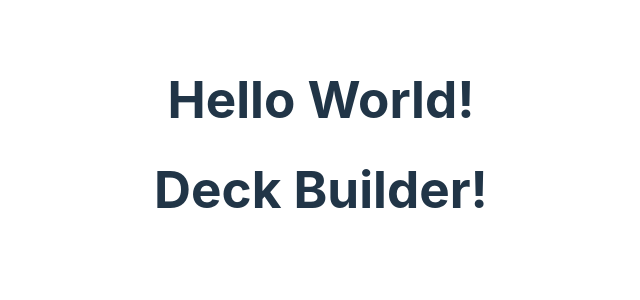
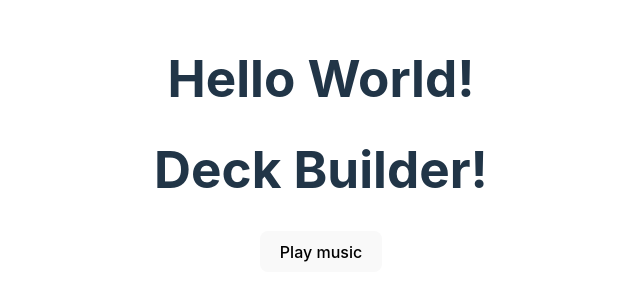
Before and after one commit to abasile1-tech/PazaakPadawan, a React (Vite) app in the folder client/: page /deck in a window 1280 px wide. Shown: the part 256-556 px from the top of the page, without its empty margins (319-959 px from the left). Built offline with nearby package versions, Linux system fonts and the light colour scheme.

Commit message:
got music hooked up to all pages, music can be changed for each page later if we want

```diff
--- a/client/src/components/BackgroundMusic.tsx
+++ b/client/src/components/BackgroundMusic.tsx
@@ -10,6 +10,8 @@ const BackgroundMusic: React.FC<backgroundMusicProps> = ({ musicChoice }) => {
   const MUSIC_LOOKUP: Record<string, string> = {
     homePage: openingTheme,
     soloGame: cantina,
+    pvpGame: cantina,
+    deckBuilder: openingTheme,
   };
 
   const backgroundMusic = MUSIC_LOOKUP[musicChoice];
--- a/client/src/components/DeckBuilder.tsx
+++ b/client/src/components/DeckBuilder.tsx
@@ -1,7 +1,11 @@
+import BackgroundMusic from './BackgroundMusic';
+
 function DeckBuilder() {
+  let musicChoice: string = 'deckBuilder';
   return (
     <>
       <h1>Deck Builder!</h1>
+      <BackgroundMusic musicChoice={musicChoice} />
     </>
   );
 }
--- a/client/src/components/PVPGame.tsx
+++ b/client/src/components/PVPGame.tsx
@@ -1,9 +1,11 @@
 import BackgroundMusic from './BackgroundMusic';
 
 function PVPGame() {
+  let musicChoice: string = 'pvpGame';
   return (
     <>
       <h1>PVP Game!</h1>
+      <BackgroundMusic musicChoice={musicChoice} />
     </>
   );
 }
--- a/client/src/components/SoloGame.tsx
+++ b/client/src/components/SoloGame.tsx
@@ -1,7 +1,11 @@
+import BackgroundMusic from './BackgroundMusic';
+
 function SoloGame() {
+  let musicChoice: string = 'soloGame';
   return (
     <>
       <h1>Solo Game!</h1>
+      <BackgroundMusic musicChoice={musicChoice} />
     </>
   );
 }
```
